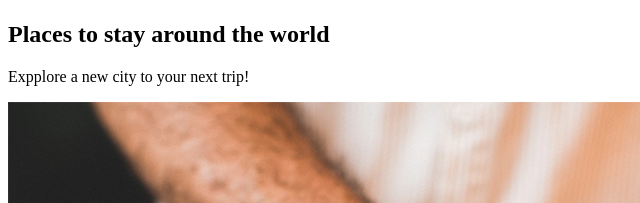
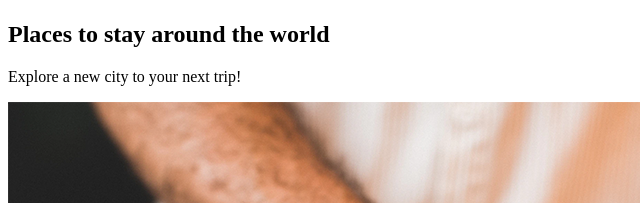
Before and after one commit to YYMaria/YYMaria.github.io, a plain HTML site: page labs/lab1/index.html in a window 1280 px wide. Shown: the part 1270-1473 px from the top of the page, 0-640 px from the left. Drawn offline with Linux system fonts and the light colour scheme.

Commit message:
finished lab1

```diff
--- a/labs/lab1/index.html
+++ b/labs/lab1/index.html
@@ -44,7 +44,7 @@
 <h2>Places to stay around the world</h2>
 
 <p>
-   Expplore a new city to your next trip!
+   Explore a new city to your next trip!
 </p>
 </section>
 </section>
```
